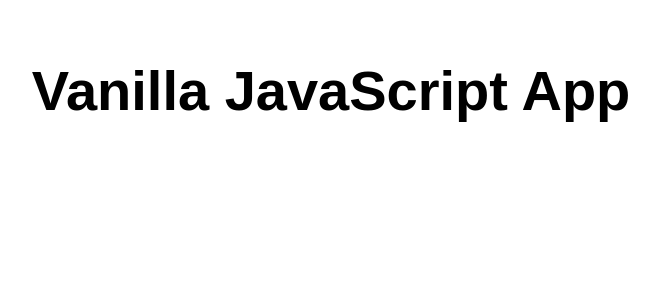
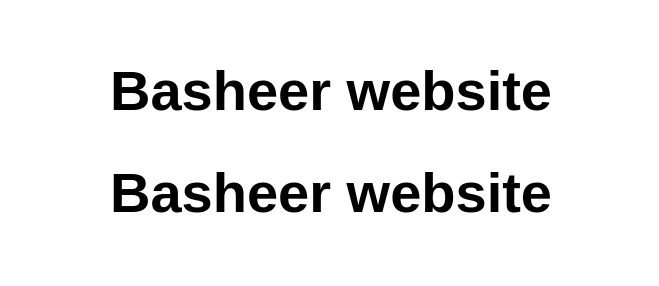
Before and after one commit to usabash007/website01, a website: page src/index.html in a window 1280 px wide. Shown: the whole page, without its empty margins (309-968 px from the left). Drawn offline with Linux system fonts and the light colour scheme.

Commit message:
Update index.html

```diff
--- a/src/index.html
+++ b/src/index.html
@@ -10,7 +10,8 @@
 
 <body>
   <main>
-    <h1>Vanilla JavaScript App</h1>
+    <h1>Basheer website</h1>
+    <h1>Basheer website</h1>
   </main>
 </body>
 
```
